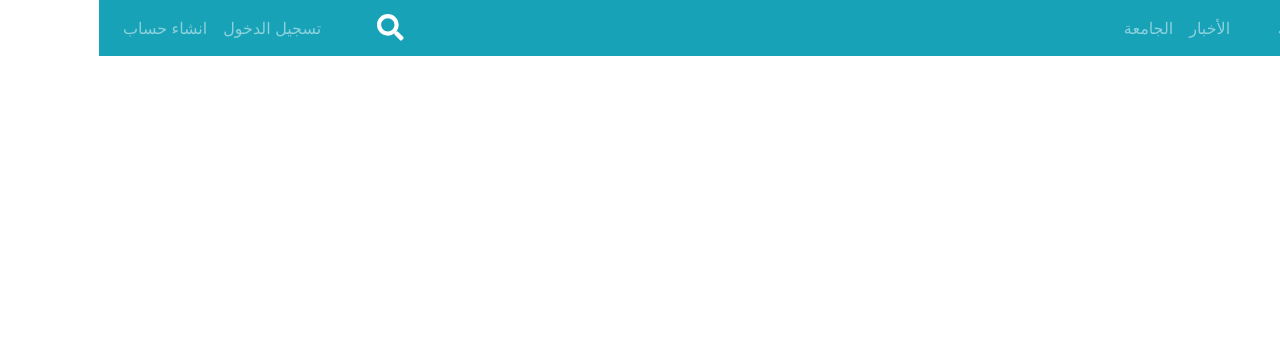
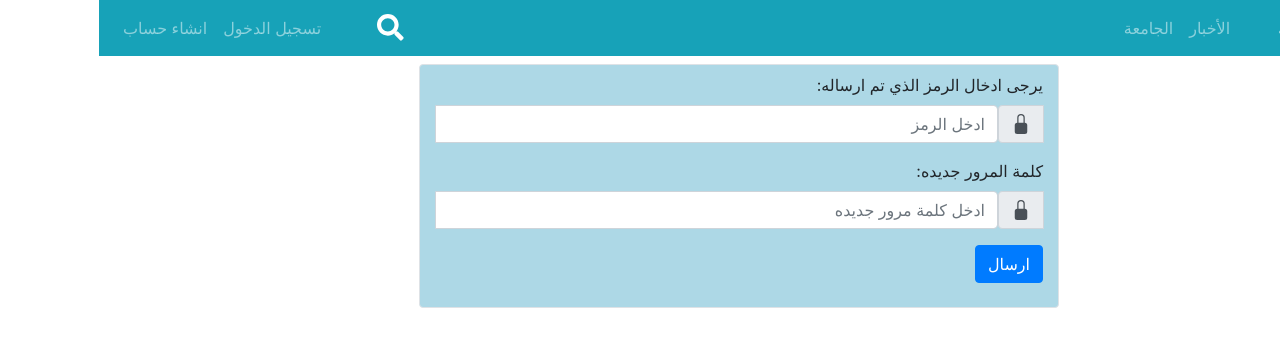
Before and after one commit to murtaja1/iraqi-student-frontend, a Vue app: page /resetpassword in a window 1280 px wide. Shown: the top 346 px of the page. Built offline with nearby package versions, Linux system fonts and the light colour scheme.

Commit message:
Feat: add password reset

```diff
--- a/src/router/index.js
+++ b/src/router/index.js
@@ -6,7 +6,8 @@ import collage from "../views/Collage.vue"
 import department from "../views/Department.vue"
 import logIn from "../views/LogIn.vue"
 import register from "../views/Register.vue"
-import ForgotPassword from "../views/ForgotPassword"
+import Forgot from "../views/Password/Forgot"
+import Reset from "../views/Password/Reset"
 
 // remember transition for router.
 
@@ -26,7 +27,12 @@ const routes = [
 	{
 		path: "/forgotpassword",
 		name: "forgotpassword",
-		component: ForgotPassword
+		component: Forgot
+	},
+	{
+		path: "/resetpassword",
+		name: "resetpassword",
+		component: Reset
 	},
 	{
 		path: "/",
--- a/src/views/ForgotPassword.vue
+++ b/src/views/Password/Forgot.vue
@@ -2,7 +2,6 @@
 	<b-container class="border mt-2 rounded col-md-6 bg-color">
 		<b-form @submit.prevent="handleSubmit" class="text-right">
 			<b-form-group
-				v-if="form.forgotPasswordForm"
 				id="input-group-2"
 				label-size="sm"
 				label="ادخل الايميل ليتم ارسال رمز التحقق"
@@ -18,8 +17,8 @@
 						v-model="form.email"
 						type="email"
 						:title="title"
-						@invalid="checkEmailValidity"
-						@input="checkEmailValidity"
+						@invalid="checkemailValidity"
+						@input="checkemailValidity"
 						required
 						placeholder="ادخل البريد الالكتروني"
 					></b-form-input>
@@ -47,9 +46,7 @@ export default {
 	data() {
 		return {
 			form: {
-				email: "",
-				forgotPasswordForm: true,
-				resetPasswordForm: false
+				email: ""
 			},
 			title: "املأ ألحقل رجاءاً",
 			oninvalid: "setCustomValidity('املأ ألحقل رجاءاً')",
@@ -62,7 +59,7 @@ export default {
 		}
 	},
 	methods: {
-		checkEmailValidity() {
+		checkemailValidity() {
 			var email = document.getElementById("input-2")
 			if (email.value === "") {
 				email.setCustomValidity(" يرجى ملىء ألحقل ")
--- /dev/null
+++ b/src/views/Password/Reset.vue
@@ -0,0 +1,101 @@
+<template>
+	<b-container class="border mt-2 rounded col-md-6 bg-color">
+		<b-form @submit.prevent="handleSubmit" class="text-right">
+			<span v-if="tokenSuccess">
+				<b-alert show variant="danger" class="mt-1">
+					<b-icon icon="exclamation-circle-fill" variant="danger"></b-icon>
+					أسم المستخدم او كلمة المرور غير صحيح.
+				</b-alert>
+			</span>
+			<b-form-group
+				id="input-group-1"
+				label="يرجى ادخال الرمز الذي تم ارساله:"
+				label-for="input-1"
+				class="mt-2"
+			>
+				<b-input-group>
+					<b-input-group-prepend is-text>
+						<b-icon icon="lock-fill"></b-icon>
+					</b-input-group-prepend>
+					<b-form-input
+						id="input-1"
+						v-model="form.token"
+						type="text"
+						:title="title"
+						:oninvalid="oninvalid"
+						:oninput="oninput"
+						required
+						placeholder="ادخل الرمز"
+					></b-form-input>
+				</b-input-group>
+			</b-form-group>
+
+			<b-form-group id="input-group-2" label="كلمة المرور جديده:" label-for="input-2">
+				<b-input-group>
+					<b-input-group-prepend is-text>
+						<b-icon icon="lock-fill"></b-icon>
+					</b-input-group-prepend>
+					<b-form-input
+						id="input-2"
+						v-model="form.password"
+						type="password"
+						:title="title"
+						:oninvalid="oninvalid"
+						:oninput="oninput"
+						required
+						placeholder="ادخل كلمة مرور جديده"
+					></b-form-input>
+				</b-input-group>
+			</b-form-group>
+			<b-button type="submit" variant="primary" class="mb-4">ارسال</b-button>
+		</b-form>
+	</b-container>
+</template>
+
+<script>
+export default {
+	data() {
+		return {
+			form: {
+				password: "",
+				token: ""
+			},
+			tokenSuccess: false,
+			title: "املأ ألحقل رجاءاً",
+			oninvalid: "setCustomValidity('املأ ألحقل رجاءاً')",
+			oninput: "setCustomValidity('')"
+		}
+	},
+
+	methods: {
+		handleSubmit: async function() {
+			this.tokenSuccess = false
+			const promise = await fetch(
+				`${this.$store.state.tokenModel.url}api/password_reset/confirm/`,
+				{
+					method: "POST",
+					headers: {
+						"Content-Type": "application/json"
+					},
+					body: JSON.stringify({
+						token: this.form.token,
+						password: this.form.password
+					})
+				}
+			)
+			const res = await promise.json()
+			if (res.token) {
+				this.tokenSuccess = true
+			} else if (res.status == "OK") {
+				this.tokenSuccess = false
+			}
+			console.log(res)
+		}
+	}
+}
+</script>
+<style lang="scss" scoped>
+.bg-color {
+	background-color: lightblue;
+}
+</style>
```
